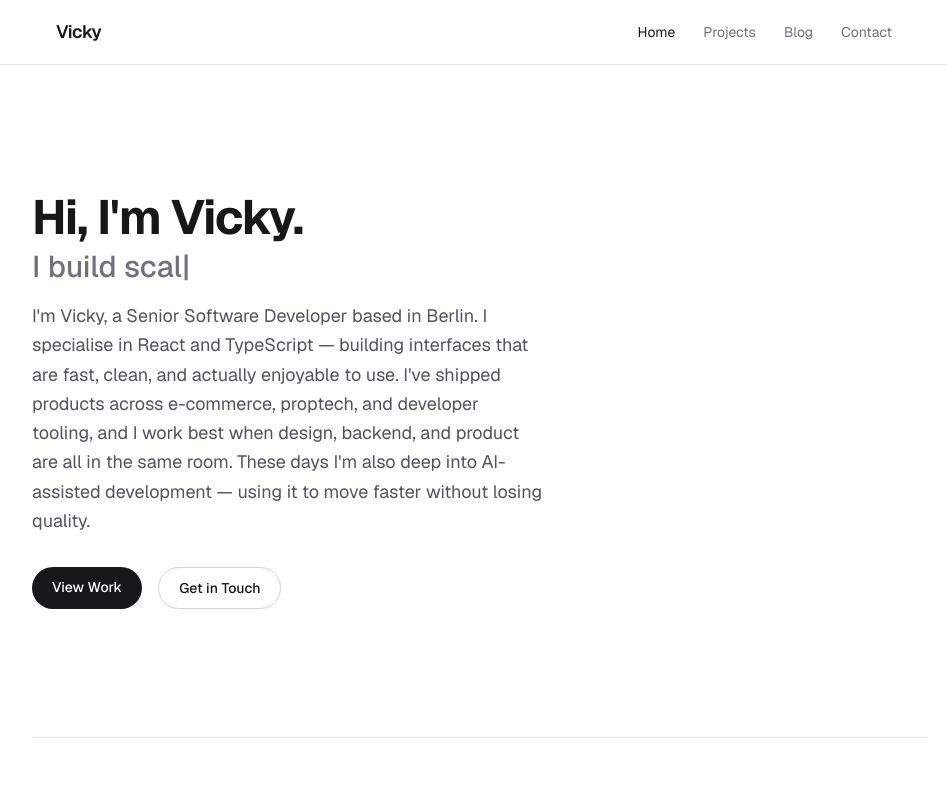
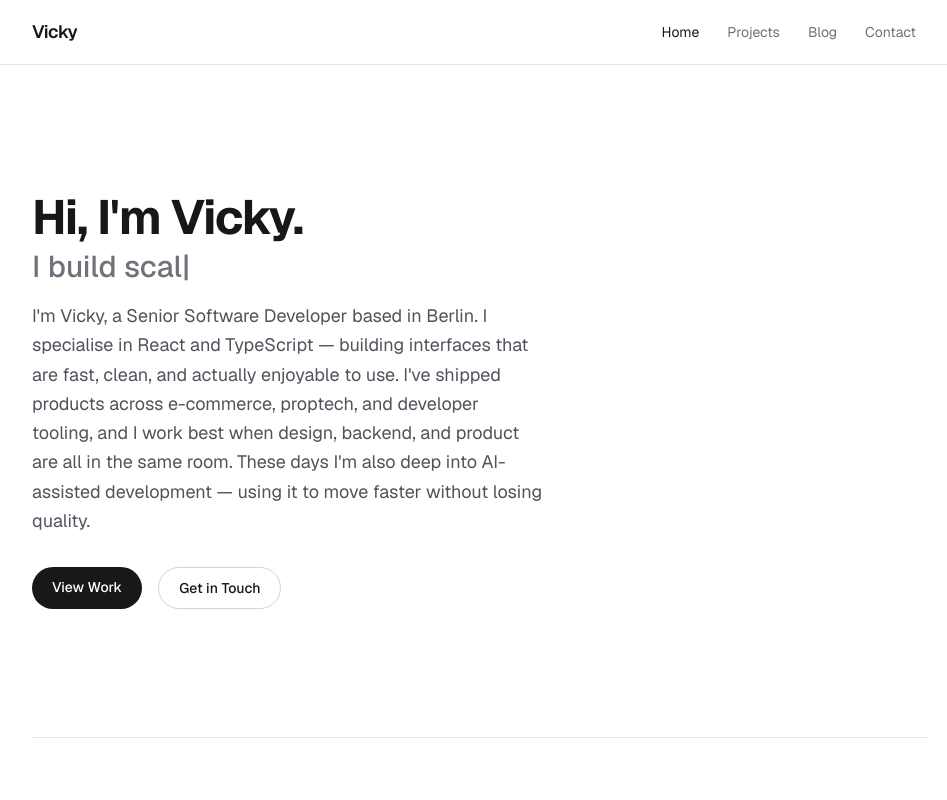
Before and after one commit to vickyvishalsahu/website, a Next.js app: page / in a window 1280 px wide. Shown: the top 800 px of the page, without its empty margins (160-1107 px from the left). Built offline with nearby package versions, Linux system fonts and the light colour scheme.

Commit message:
fix: remove navbar horizontal padding for consistent alignment

```diff
--- a/components/navbar.tsx
+++ b/components/navbar.tsx
@@ -9,7 +9,7 @@ export function Navbar() {
 
   return (
     <header className="sticky top-0 z-50 border-b border-zinc-200 bg-white/80 backdrop-blur-sm">
-      <nav className="mx-auto flex h-16 max-w-4xl items-center justify-between px-6">
+      <nav className="mx-auto flex h-16 max-w-4xl items-center justify-between">
         <Link href="/" className="text-lg font-semibold tracking-tight">
           {t.site.name}
         </Link>
```
